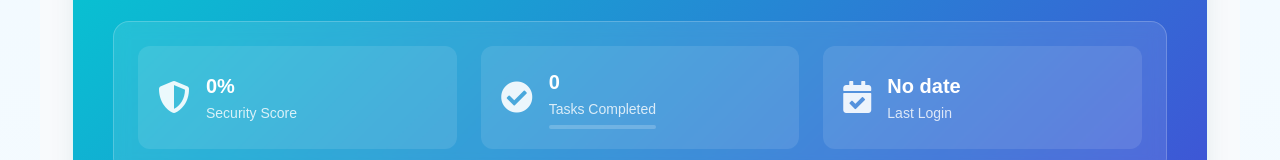
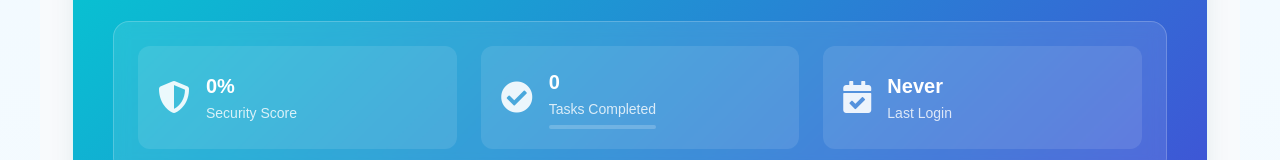
Before and after one commit to richmondzedrik/disaster_app, a Vue app in the folder frontend/: page /profile in a window 1280 px wide. Shown: the part 325-485 px from the top of the page. Built offline with nearby package versions, Linux system fonts and the light colour scheme; no server answers; sample sign-in values are in the browser's storage.

Commit message:
Fix the fucking emergency contacts fucking idiot shit

```diff
--- a/frontend/src/components/Profile.vue
+++ b/frontend/src/components/Profile.vue
@@ -954,7 +954,7 @@ const profileData = ref({
 const userStats = ref({
     securityScore: 0,
     completedTasks: 0,
-    lastLogin: user.value?.last_login || null
+    lastLogin: null
 });
 
 // Form validation
@@ -1072,13 +1072,20 @@ const loadProfileData = async () => {
                     : []
             };
 
-            // Update stats
-            userStats.value.lastLogin = userData.last_login;
-            calculateSecurityScore();
-            await updateTaskCompletion();
+            // Update user stats with last_login from user data
+            userStats.value = {
+                ...userStats.value,
+                lastLogin: userData.last_login || null,
+                completedTasks: userStats.value.completedTasks,
+                securityScore: userStats.value.securityScore
+            };
 
             // Store original data for change detection
             originalData.value = JSON.parse(JSON.stringify(profileData.value));
+
+            // Calculate security score after data is loaded
+            calculateSecurityScore();
+            await updateTaskCompletion();
         }
     } catch (error) {
         console.error('Load profile error:', error);
@@ -1218,12 +1225,25 @@ const calculateSecurityScore = () => {
 
 // Format date utility
 const formatDate = (dateString) => {
+    if (!dateString) return 'Never';
+
     try {
-        if (!dateString) return 'No date';
         const date = new Date(dateString);
         if (isNaN(date.getTime())) return 'Invalid date';
 
-        return date.toLocaleDateString('en-US', {
+        // If date is today, show time only
+        const today = new Date();
+        const isToday = date.toDateString() === today.toDateString();
+
+        if (isToday) {
+            return date.toLocaleTimeString('en-US', {
+                hour: '2-digit',
+                minute: '2-digit'
+            });
+        }
+
+        // Otherwise show full date and time
+        return date.toLocaleString('en-US', {
             year: 'numeric',
             month: 'short',
             day: 'numeric',
@@ -1232,7 +1252,7 @@ const formatDate = (dateString) => {
         });
     } catch (error) {
         console.error('Date formatting error:', error);
-        return 'Invalid date';
+        return 'Never';
     }
 };
 
```
Also changed, not shown: 2 other files (tests, documents, lock files or other folders).
